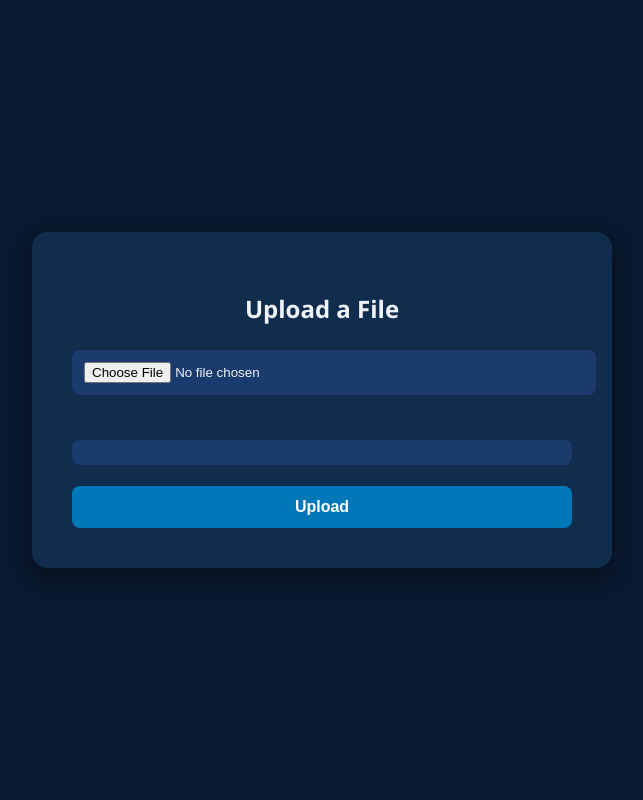
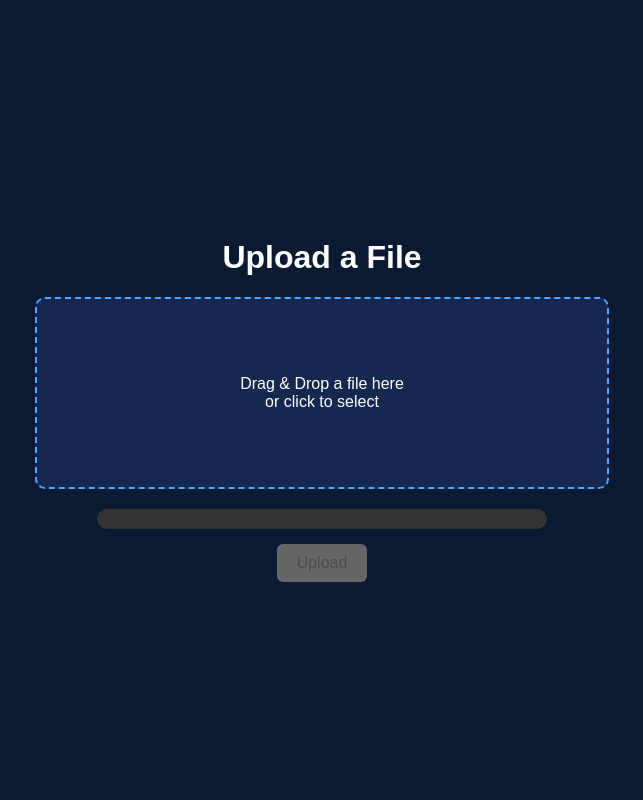
Before and after one commit to Nataho/FileFly, a Flask app: page / in a window 1280 px wide. Shown: the whole page, without its empty margins (318-961 px from the left). Run offline with Flask 3, Linux system fonts and the light colour scheme.

Commit message:
0.0.2
CSS - new css file
HTML - added progress bar
Python - shows IP of connected user

```diff
--- a/app.py
+++ b/app.py
@@ -1,30 +1,59 @@
-from flask import Flask, render_template, request, redirect, url_for
+from flask import Flask, request, render_template, jsonify
 import os
 
 app = Flask(__name__)
-
-# Folder where uploads are saved
-UPLOAD_FOLDER = os.path.join(os.path.dirname(__file__), 'uploads')
-app.config['UPLOAD_FOLDER'] = UPLOAD_FOLDER
-
-# Make sure the folder exists
+UPLOAD_FOLDER = "uploads"
 os.makedirs(UPLOAD_FOLDER, exist_ok=True)
 
-@app.route('/')
+# ANSI escape codes for terminal colors
+Colors = {
+    "black": "\033[30m",
+    "red": "\033[31m",
+    "green": "\033[32m",
+    "yellow": "\033[33m",
+    "blue": "\033[34m",
+    "purple": "\033[35m",
+    "cyan": "\033[36m",
+    "white": "\033[37m",
+    "bright_black": "\033[90m",
+    "bright_red": "\033[91m",
+    "bright_green": "\033[92m",
+    "bright_yellow": "\033[93m",
+    "bright_blue": "\033[94m",
+    "bright_purple": "\033[95m",
+    "bright_cyan": "\033[96m",
+    "bright_white": "\033[97m"
+}
+
+RESET = "\033[0m"
+
+@app.before_request
+def log_ip():
+    ip = request.remote_addr
+    print(f"{Colors['bright_purple']}[VISITOR] Connected IP: {Colors['bright_yellow']}{ip}{RESET}")
+
+@app.route("/")
 def index():
-    return render_template('index.html')
+    return render_template("index.html")
 
-@app.route('/upload', methods=['POST'])
-def upload_file():
-    if 'file' not in request.files:
-        return "No file part"
-    file = request.files['file']
-    if file.filename == '':
-        return "No selected file"
-    if file:
-        filepath = os.path.join(app.config['UPLOAD_FOLDER'], file.filename)
-        file.save(filepath)
-        return f"✅ File uploaded to {filepath}"
+@app.route("/upload", methods=["POST"])
+def upload():
+    if "file" not in request.files:
+        return jsonify({"success": False, "error": "No file part"}), 400
+    file = request.files["file"]
+    if file.filename == "":
+        return jsonify({"success": False, "error": "No selected file"}), 400
+
+    # Log "sending..."
+    print(f"{Colors['cyan']}[SENDING...] {Colors['white']}Uploading file: {Colors['yellow']}{file.filename}{RESET}")
+
+    # Save file
+    file.save(os.path.join(UPLOAD_FOLDER, file.filename))
+
+    # Log "sent!"
+    print(f"{Colors['bright_green']}[SENT!] {Colors['yellow']}{file.filename}{RESET}")
+
+    return jsonify({"success": True})
 
 if __name__ == "__main__":
-    app.run(debug=True, host="0.0.0.0")
+    app.run(host="0.0.0.0", port=5000)
--- a/static/style.css
+++ b/static/style.css
@@ -1,74 +1,74 @@
 body {
-    margin: 0;
-    font-family: 'Segoe UI', sans-serif;
-    background-color: #0a192f; /* dark navy */
-    color: #f0f4f8;
+  background-color: #0a1a33;
+  color: white;
+  font-family: Arial, sans-serif;
   display: flex;
   justify-content: center;
   align-items: center;
   height: 100vh;
+  margin: 0;
 }
 
-.upload-box {
-    background-color: #112d4e; /* softer blue */
-    padding: 40px;
-    border-radius: 16px;
-    box-shadow: 0 8px 20px rgba(0, 0, 0, 0.4);
+.container {
   text-align: center;
-    width: 500px;   /* much wider rectangle */
 }
 
-h2 {
-    margin-bottom: 25px;
-    color: #f0f4f8;
+#drop-area {
+  border: 2px dashed #4da6ff;
+  border-radius: 10px;
+  padding: 60px;
+  width: 450px;
+  margin: 20px auto;
+  cursor: pointer;
+  background-color: #142850;
+  transition: background-color 0.3s;
 }
 
-input[type="file"] {
-    margin-bottom: 25px;
-    padding: 12px;
-    background: #1b3b6f;
-    border: none;
-    border-radius: 8px;
-    color: #f0f4f8;
-    width: 100%;
-    cursor: pointer;
+#drop-area:hover {
+  background-color: #1c3660;
 }
 
-progress {
-    width: 100%;        /* full width bar */
-    height: 25px;       /* taller bar */
-    margin: 20px 0;
-    border-radius: 8px;
-    overflow: hidden;
-    appearance: none;
+#file-info {
+  margin: 15px;
+  font-size: 14px;
 }
 
-progress::-webkit-progress-bar {
-    background-color: #1b3b6f;
+.progress-container {
+  width: 450px;
+  height: 20px;
+  background: #333;
+  border-radius: 10px;
+  overflow: hidden;
+  margin: 15px auto;
 }
 
-progress::-webkit-progress-value {
-    background-color: #00b4d8;
-    transition: width 0.3s ease;
-}
-
-progress::-moz-progress-bar {
-    background-color: #00b4d8;
+#progress-bar {
+  height: 100%;
+  width: 0%;
+  background: #4da6ff;
+  transition: width 0.2s;
 }
 
 button {
-    padding: 12px 25px;
+  padding: 10px 20px;
   border: none;
-    border-radius: 8px;
-    background-color: #0077b6;
-    color: white;
-    font-weight: bold;
+  border-radius: 6px;
   font-size: 16px;
   cursor: pointer;
-    transition: 0.3s;
-    width: 100%;
+  transition: background-color 0.3s, transform 0.1s;
 }
 
-button:hover {
-    background-color: #0096c7;
+button:disabled {
+  background-color: #666;
+  cursor: not-allowed;
 }
+
+/* Button states */
+button.blue { background-color: #007bff; color: white; }
+button.green { background-color: #28a745; color: white; }
+button.yellow { background-color: #ffc107; color: black; }
+button.red { background-color: #dc3545; color: white; }
+
+button:not(:disabled):active {
+  transform: scale(0.97);
+}
--- a/templates/index.html
+++ b/templates/index.html
@@ -6,39 +6,87 @@
   <link rel="stylesheet" href="{{ url_for('static', filename='style.css') }}">
 </head>
 <body>
-    <div class="upload-box">
-        <h2>Upload a File</h2>
-        <form id="uploadForm" action="/upload" method="POST" enctype="multipart/form-data">
-            <input type="file" name="file" id="fileInput" required>
-            <progress id="progressBar" value="0" max="100"></progress>
-            <button type="submit" id="sendBtn">Upload</button>
-        </form>
+  <div class="container">
+    <h1>Upload a File</h1>
+
+    <div id="drop-area">
+      <p>Drag & Drop a file here<br>or click to select</p>
+      <input type="file" id="fileElem" hidden>
+    </div>
+
+    <div id="file-info"></div>
+
+    <div class="progress-container">
+      <div id="progress-bar"></div>
+    </div>
+
+    <button id="upload-btn" disabled>Upload</button>
   </div>
 
   <script>
-        const form = document.getElementById('uploadForm');
-        const progressBar = document.getElementById('progressBar');
-        const sendBtn = document.getElementById('sendBtn');
+    const dropArea = document.getElementById("drop-area");
+    const fileInput = document.getElementById("fileElem");
+    const fileInfo = document.getElementById("file-info");
+    const uploadBtn = document.getElementById("upload-btn");
+    const progressBar = document.getElementById("progress-bar");
 
-        form.addEventListener('submit', function(e) {
-            e.preventDefault();
-            const formData = new FormData(form);
+    let currentFile = null;
+
+    // === Drag & Drop handling ===
+    ["dragenter", "dragover", "dragleave", "drop"].forEach(eventName => {
+      dropArea.addEventListener(eventName, e => e.preventDefault());
+      document.body.addEventListener(eventName, e => e.preventDefault());
+    });
+
+    dropArea.addEventListener("drop", e => {
+      const file = e.dataTransfer.files[0];
+      handleFile(file);
+    });
+
+    dropArea.addEventListener("click", () => fileInput.click());
+    fileInput.addEventListener("change", () => handleFile(fileInput.files[0]));
+
+    function handleFile(file) {
+      if (!file) return;
+      currentFile = file;
+      fileInfo.textContent = "Selected: " + file.name;
+      uploadBtn.disabled = false;
+      uploadBtn.className = "blue";
+    }
+
+    // === Upload logic ===
+    uploadBtn.addEventListener("click", () => {
+      if (!currentFile) return;
+
+      uploadBtn.disabled = true;
+      uploadBtn.className = "green";
+      uploadBtn.textContent = "Uploading...";
+
+      const formData = new FormData();
+      formData.append("file", currentFile);
 
       const xhr = new XMLHttpRequest();
-            xhr.open('POST', '/upload', true);
+      xhr.open("POST", "/upload");
 
-            xhr.upload.onprogress = function(e) {
+      xhr.upload.onprogress = (e) => {
         if (e.lengthComputable) {
-                    let percent = (e.loaded / e.total) * 100;
-                    progressBar.value = percent;
+          const percent = (e.loaded / e.total) * 100;
+          progressBar.style.width = percent + "%";
         }
       };
 
-            xhr.onload = function() {
+      xhr.onload = () => {
         if (xhr.status === 200) {
-                    progressBar.value = 100;
-                    sendBtn.textContent = "Send!";
-                    sendBtn.style.backgroundColor = "#28a745"; // green
+          uploadBtn.className = "yellow";
+          uploadBtn.textContent = "Sent!";
+          fileInfo.textContent = "";
+          currentFile = null;
+          setTimeout(() => {
+            progressBar.style.width = "0%"; // reset
+          }, 800);
+        } else {
+          uploadBtn.className = "red";
+          uploadBtn.textContent = "Error!";
         }
       };
 
```
Also changed, not shown: README.MD, 1 other file. Lines whose indentation alone changed are shown as unchanged.
